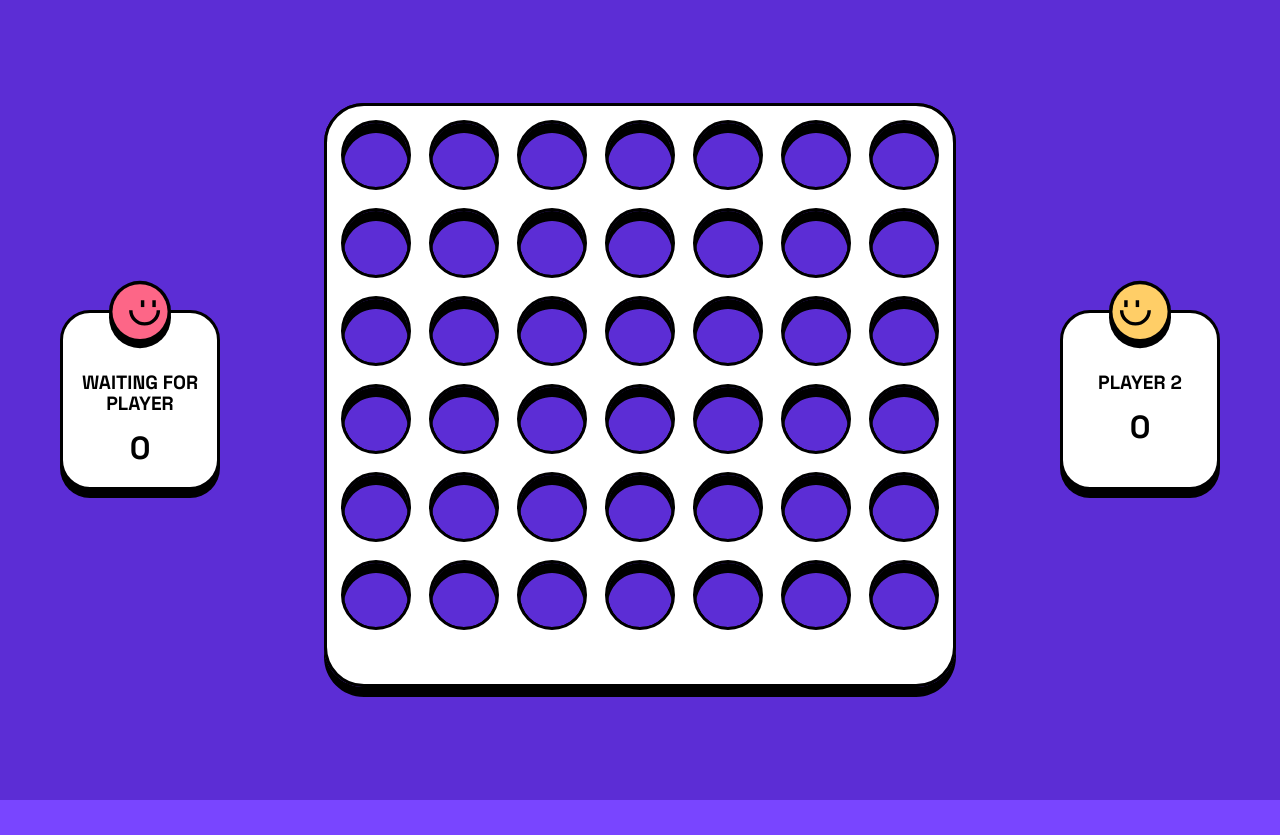
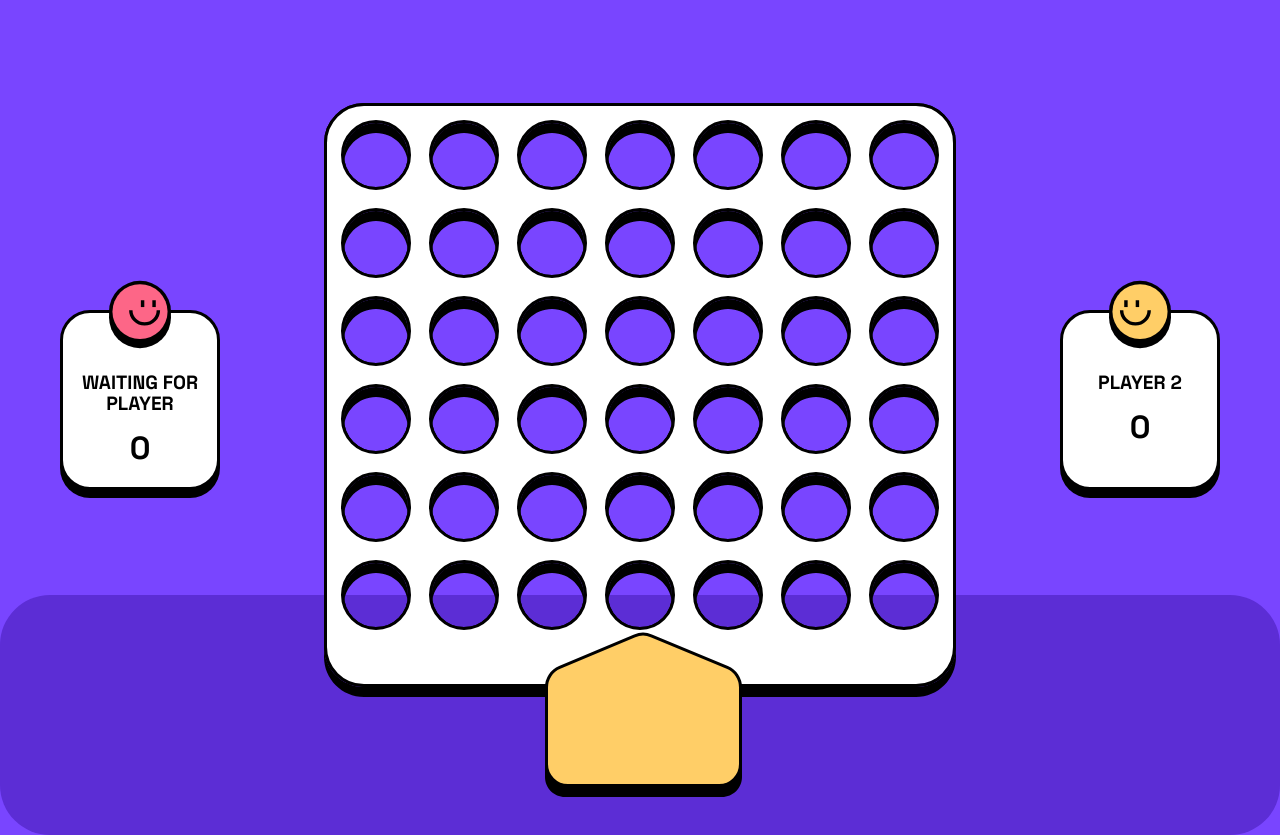
Before and after one commit to joshoxe/connect-four, a Vue app: page /play/1 in a window 1280 px wide. Before the commit the page ends 800 px from the top, so only its background shows below. Built offline with nearby package versions, Linux system fonts and the light colour scheme; no server answers; what vue-force-next-tick would draw is missing.

Commit message:
add current turn display and timers

```diff
--- a/src/assets/main.scss
+++ b/src/assets/main.scss
@@ -19,6 +19,7 @@ body, html {
     line-height: 21px;
     max-height: 100vh;
     max-width: 100vw;
+    overflow: hidden;
 
     h1, h2, h3, h4, h5, h6 {
         font-weight: 700;
--- /dev/null
+++ b/src/components/BottomTurnDisplay.vue
@@ -0,0 +1,46 @@
+<template>
+  <div id="bottom-turn" :class="{ red: winner === 'red', yellow: winner === 'yellow' }">
+  </div>
+</template>
+<script>
+import { storeToRefs } from 'pinia';
+import { useServerStore } from '../stores/server';
+
+export default {
+  setup() {
+    const server = useServerStore();
+
+    const { currentTurn, gameOver, winner } = storeToRefs(server);
+
+    return {
+      currentTurn,
+      gameOver,
+      winner,
+    };
+  }
+}
+</script>
+<style lang="scss" scoped>
+@import '../assets/variables.scss';
+
+  #bottom-turn {
+    position: absolute;
+    bottom: 0;
+    display: flex;
+    justify-content: center;
+    align-items: flex-end;
+    width: 100vw;
+    height: 30%;
+    border-radius: 50px;
+    margin-bottom: -35px;
+    background-color: $secondary-bg;
+  }
+
+  .red {
+    background-color: $red;
+  }
+
+  .yellow {
+    background-color: $yellow;
+  }
+</style>
--- a/src/components/ConnectFourBoard.vue
+++ b/src/components/ConnectFourBoard.vue
@@ -20,6 +20,7 @@
                     </div>
                 </div>
                 <img class="front" :src="frontBoardLarge" alt="front board" />
+                <turn-counter />
             </div>
             <div class="board-container d-block d-md-none">
                 <img class="back" :src="backBoardSmall" alt="back board" />
@@ -46,7 +47,12 @@ import { useServerStore } from '../stores/server';
 import { useStateStore } from '../stores/state';
 import { storeToRefs } from 'pinia';
 
+import TurnCounter from './TurnCounter.vue';
+
 export default {
+    components: {
+        TurnCounter,
+    },
     props: {
         playerNumber: {
             type: Number,
@@ -104,6 +110,7 @@ export default {
            });
 
            server.socket.on('next-turn', (data) => {
+                server.turnTimer = 30;
                currentTurn.value = data;
            });
 
@@ -147,7 +154,7 @@ export default {
     }
 }
 </script>
-<style lang="scss" scoped>
+<style lang="scss">
     #board {
         display: flex;
         flex-direction: column;
@@ -190,6 +197,13 @@ export default {
             .cell {
                 z-index: 10;
             }
+
+            #turn-counter {
+                position: absolute;
+                bottom: -100px;
+                left: 35%;
+                z-index: 4;
+            }
         }
 
         .marker {
--- /dev/null
+++ b/src/components/TurnCounter.vue
@@ -0,0 +1,64 @@
+<template>
+  <div id="turn-counter">
+    <img :src="currentTurn === 'red' ? turnBgRed : turnBgYellow" alt="Turn background" id="turn-bg" />
+    <div id="turn-counter-container">
+      <div id="turn-counter-text">
+        <span v-if="!currentTurn"></span>
+        <span v-else-if="currentTurn === playerColour">YOUR TURN</span>
+        <span v-else-if="currentTurn !== playerColour">OPPONENT'S TURN</span>
+
+        <span v-if="currentTurn" class="timer">{{ turnTimer }}s</span>
+      </div>
+    </div>
+  </div>
+</template>
+<script>
+import { storeToRefs } from 'pinia';
+import { useServerStore } from '../stores/server';
+import turnBgRed from '../assets/images/turn-background-red.svg';
+import turnBgYellow from '../assets/images/turn-background-yellow.svg';
+
+export default {
+  setup() {
+    const server = useServerStore();
+
+    const { currentTurn, gameOver, winner, playerColour, turnTimer } = storeToRefs(server);
+
+    // timer for turn background
+
+    return {
+      currentTurn,
+      gameOver,
+      winner,
+      playerColour,
+      turnTimer,
+
+      turnBgRed,
+      turnBgYellow,
+    }
+  }
+}
+</script>
+
+<style lang="scss" scoped>
+#turn-counter-container {
+  width: 100%;
+  height: 100%;
+  position: absolute;
+  top: 35%;
+  font-weight: 700;
+
+  #turn-counter-text {
+    display: flex;
+    justify-content: center;
+    align-items: center;
+    flex-direction: column;
+  }
+
+  .timer {
+    font-size: 3rem;
+    font-weight: bold;
+    margin-top: 1rem;
+  }
+}
+</style>
--- a/src/stores/server.js
+++ b/src/stores/server.js
@@ -13,6 +13,7 @@ export const useServerStore = defineStore('server', () => {
   const connectFourBoard = ref(Array.from({ length: 7 }, () => Array(6).fill(null)));
   const currentTurn = ref(null);
   const loading = ref(true);
+  const turnTimer = ref(30);
 
   function initializeConnection() {
     if (socket.value && isConnected.value) return;
@@ -64,6 +65,11 @@ export const useServerStore = defineStore('server', () => {
       loading.value = false;
       console.log('Loading finished');
     });
+
+    socket.value.on('turn-timer', (timer) => {
+      console.log('Turn timer', timer);
+      turnTimer.value = timer;
+    });
   }
 
   function disconnect() {
@@ -109,5 +115,6 @@ export const useServerStore = defineStore('server', () => {
     connectFourBoard,
     currentTurn,
     opponentConnected,
+    turnTimer,
   }
 });
--- a/src/views/PlayView.vue
+++ b/src/views/PlayView.vue
@@ -1,8 +1,12 @@
 <template>
     <div id="play-view">
-        <player-counter :player="1" :score="0" :playerConnected="playerNumber === 1 ? true : opponentConnected" />
-        <connect-four-board :player-number=playerNumber />
-        <player-counter :player="2" :score="0" :playerConnected="playerNumber === 2 ? true : opponentConnected" />
+        <div id="board-view">
+            <player-counter :player="1" :score="0" :playerConnected="playerNumber === 1 ? true : opponentConnected" />
+            <connect-four-board :player-number=playerNumber />
+            <player-counter :player="2" :score="0" :playerConnected="playerNumber === 2 ? true : opponentConnected" />
+        </div>
+
+        <bottom-turn-display />
     </div>
 </template>
 <script>
@@ -12,10 +16,12 @@ import ConnectFourBoard from '@/components/ConnectFourBoard.vue'
 import { useServerStore } from '@/stores/server'
 import { storeToRefs } from 'pinia'
 import PlayerCounter from '../components/PlayerCounter.vue'
+import BottomTurnDisplay from '../components/BottomTurnDisplay.vue'
 
 export default {
     components: {
         ConnectFourBoard,
+        BottomTurnDisplay,
         PlayerCounter,
     },
     setup() {
@@ -49,11 +55,21 @@ export default {
 <style lang="scss">
 #play-view {
     display: flex;
+    flex-direction: column;
+    justify-content: space-between;
+    align-items: center;
+    width: 100vw;
+    height: 100vh;
+    background-color: $primary-bg;
+}
+
+#board-view {
+    display: flex;
     flex-direction: row;
     justify-content: space-around;
     align-items: center;
-    width: 100vw;
-    height: 100vh;
+    width: 100%;
+    height: 100%;
     flex: 1;
 }
 </style>
```
Also changed, not shown: src/ws/server.js (+38 -0 lines).
